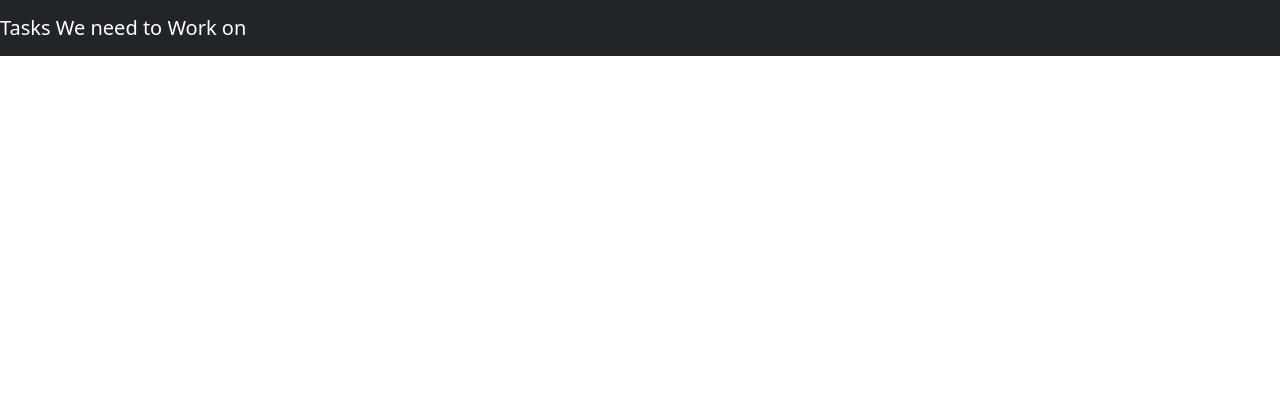
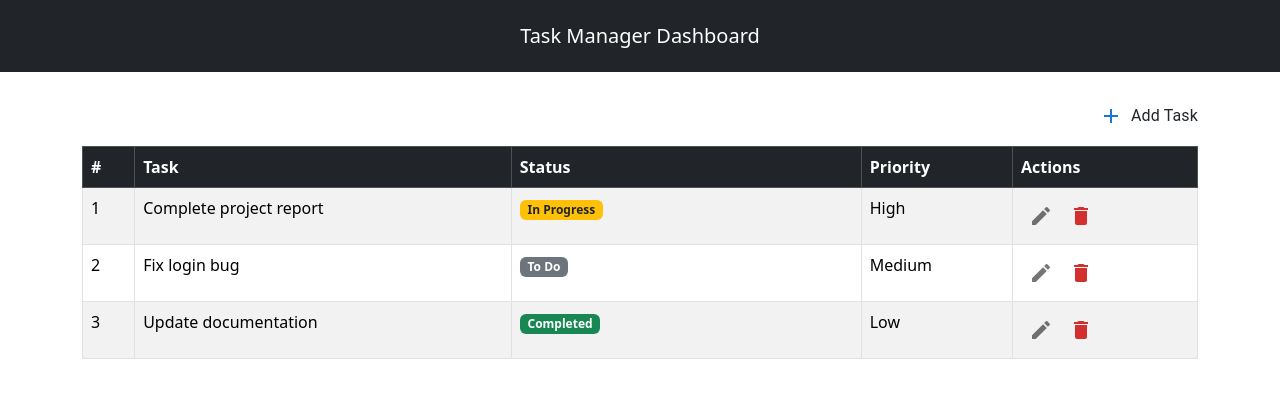
Before and after one commit to yashishvin/TaskManager, a React (Create React App) app: page /tasks in a window 1280 px wide. Shown: the top 398 px of the page. Built offline with nearby package versions, Linux system fonts and the light colour scheme.

Commit message:
Tasks page updated with ui ele

```diff
--- a/src/Tasks/Tasks.js
+++ b/src/Tasks/Tasks.js
@@ -1,22 +1,128 @@
-import React from 'react';
-import 'bootstrap/dist/css/bootstrap.min.css';
-import Button from 'react-bootstrap/Button';
-import Navbar from 'react-bootstrap/Navbar';
-function Tasks()
-{
-  return(
+import React, { useState } from "react";
+import "bootstrap/dist/css/bootstrap.min.css";
+import { Table, Badge, Container, Navbar } from "react-bootstrap";
+import { MenuItem, Select, IconButton, Typography } from "@mui/material";
+import EditIcon from "@mui/icons-material/Edit";
+import SaveIcon from "@mui/icons-material/Done";
+import DeleteIcon from "@mui/icons-material/Delete";
+import AddIcon from "@mui/icons-material/Add";
+
+const initialTasks = [
+  { id: 1, title: "Complete project report", status: "In Progress", priority: "High", isEditing: false },
+  { id: 2, title: "Fix login bug", status: "To Do", priority: "Medium", isEditing: false },
+  { id: 3, title: "Update documentation", status: "Completed", priority: "Low", isEditing: false },
+];
+
+const getStatusBadge = (status) => {
+  switch (status) {
+    case "To Do":
+      return <Badge bg="secondary">{status}</Badge>;
+    case "In Progress":
+      return <Badge bg="warning" text="dark">{status}</Badge>;
+    case "Completed":
+      return <Badge bg="success">{status}</Badge>;
+    default:
+      return <Badge bg="light">{status}</Badge>;
+  }
+};
+
+function Tasks() {
+  const [tasks, setTasks] = useState(initialTasks);
+
+  // Handle Edit Click
+  const handleEdit = (id) => {
+    setTasks(tasks.map(task => task.id === id ? { ...task, isEditing: !task.isEditing } : task));
+  };
+
+  // Handle Status Change
+  const handleStatusChange = (id, newStatus) => {
+    setTasks(tasks.map(task => (task.id === id ? { ...task, status: newStatus, isEditing: false } : task)));
+  };
+
+  // Handle Delete Task
+  const handleDelete = (id) => {
+    setTasks(tasks.filter(task => task.id !== id));
+  };
+
+  // Handle Add Task
+  const handleAddTask = () => {
+    const newTask = {
+      id: tasks.length + 1,
+      title: "New Task",
+      status: "To Do",
+      priority: "Medium",
+      isEditing: false
+    };
+    setTasks([...tasks, newTask]);
+  };
+
+  return (
     <div>
-      <Navbar bg="dark" variant="dark">
-          <Navbar.Brand href="#home">
-          <div style={{
-            textAlign: 'center'
-          }}>
-            Tasks We need to Work on
-          </div>
-          </Navbar.Brand>
+      {/* Navbar */}
+      <Navbar bg="dark" variant="dark" className="mb-4 p-3">
+        <Navbar.Brand className="mx-auto">Task Manager Dashboard</Navbar.Brand>
       </Navbar>
+
+      {/* Add Task Button */}
+      <Container>
+        <div style={{ display: "flex", visibility: "", justifyContent: "flex-end", alignItems: "center", marginBottom: "10px" }}>
+          <IconButton color="primary" onClick={handleAddTask}>
+            <AddIcon />
+          </IconButton>
+          <Typography variant="body1" style={{ cursor: "pointer" }} onClick={handleAddTask}>
+            Add Task
+          </Typography>
+        </div>
+
+        {/* Task Table */}
+        <Table striped bordered hover responsive>
+          <thead className="table-dark">
+            <tr>
+              <th>#</th>
+              <th>Task</th>
+              <th>Status</th>
+              <th>Priority</th>
+              <th>Actions</th>
+            </tr>
+          </thead>
+          <tbody>
+            {tasks.map((task, index) => (
+              <tr key={task.id}>
+                <td>{index + 1}</td>
+                <td>{task.title}</td>
+                <td style={{ width: "350px" }}>
+                  {task.isEditing ? (
+                    <Select
+                      value={task.status}
+                      onChange={(e) => handleStatusChange(task.id, e.target.value)}
+                      size="small"
+                      variant="standard"
+                      style={{ minWidth: 120 }}
+                    >
+                      <MenuItem value="To Do">To Do</MenuItem>
+                      <MenuItem value="In Progress">In Progress</MenuItem>
+                      <MenuItem value="Completed">Completed</MenuItem>
+                    </Select>
+                  ) : (
+                    getStatusBadge(task.status)
+                  )}
+                </td>
+                <td>{task.priority}</td>
+                <td>
+                  <IconButton color={task.isEditing ? "success" : "default"} onClick={() => handleEdit(task.id)}>
+                    {task.isEditing ? <SaveIcon /> : <EditIcon />}
+                  </IconButton>
+                  <IconButton color="error" onClick={() => handleDelete(task.id)}>
+                    <DeleteIcon />
+                  </IconButton>
+                </td>
+              </tr>
+            ))}
+          </tbody>
+        </Table>
+      </Container>
     </div>
   );
+}
 
-}
 export default Tasks;
```
